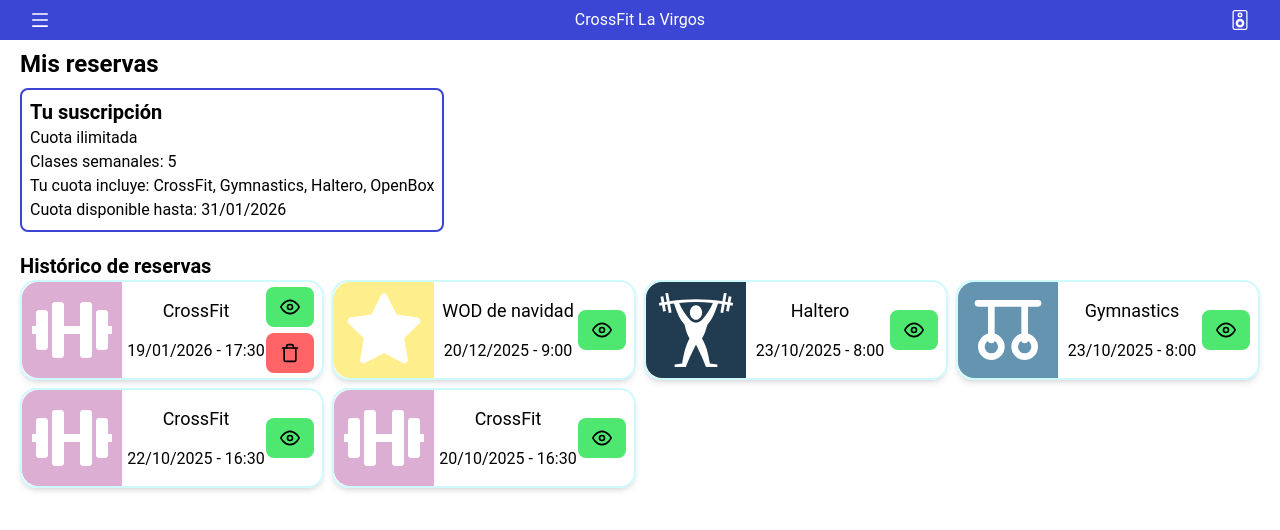
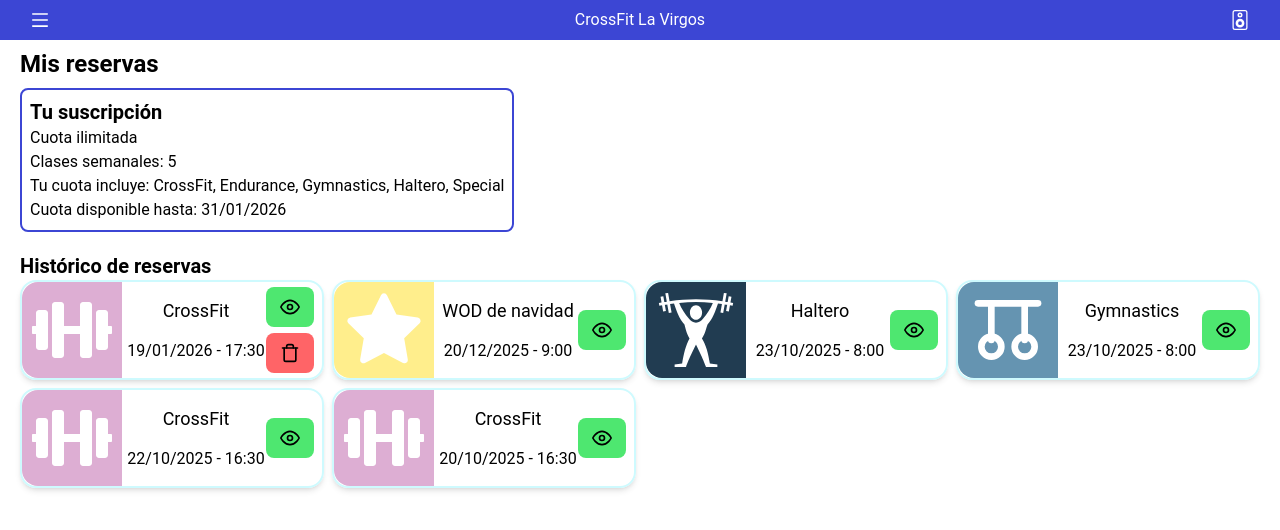
Before and after one commit to cperefer/boxUp_frontend, a React (Vite) app: page /reservations in a window 1280 px wide. Shown: the top 530 px of the page. Built offline with nearby package versions, Linux system fonts and the light colour scheme; sample sign-in values are in the browser's storage.

Commit message:
feat: added skeleton and retrieve data for membership

```diff
--- /dev/null
+++ b/src/actions/getMembership.action.ts
@@ -0,0 +1,16 @@
+import type { Membership } from "@/interfaces/Membership";
+import { MembershipMock } from "@/mocks/Membership.mock";
+
+interface MembershipResponse {
+  membership: Membership;
+}
+
+export const getMembershipAction = async (id: string):Promise<MembershipResponse> => {
+  await new Promise((res) => setTimeout(res, 500));
+
+  const data = {
+   membership: MembershipMock,
+  }
+
+  return data;
+}
--- /dev/null
+++ b/src/hooks/useMembershipData.ts
@@ -0,0 +1,34 @@
+import { getMembershipAction } from "@/actions/getMembership.action";
+import type { Membership } from "@/interfaces/Membership";
+import { useEffect, useState } from "react"
+
+export const useMembershipData = (id: string) => {
+  const [data, setData] = useState<Membership>(
+    {id: '', includes: [], isActive: false, name: '', validUntil: 0, weeklyClasses: 0}
+  )
+  const [loading, setLoading] = useState(true)
+
+
+  useEffect(() => {
+    if (!id) {
+      return;
+    }
+
+    const loadData = async () => {
+      setLoading(true);
+
+      const result = await getMembershipAction(id);
+      setData(result.membership);
+
+      setLoading(false);
+    }
+
+    loadData();
+  }, [id])
+
+  return {
+    data,
+    loading,
+  }
+
+}
--- /dev/null
+++ b/src/interfaces/Membership.ts
@@ -0,0 +1,10 @@
+import type { Class } from "./Classes";
+
+export interface Membership {
+  id: string;
+  validUntil: number;
+  name: string;
+  isActive: boolean;
+  includes: Class[];
+  weeklyClasses: number;
+}
--- /dev/null
+++ b/src/mocks/Membership.mock.ts
@@ -0,0 +1,10 @@
+import type { Membership } from "@/interfaces/Membership";
+
+export const MembershipMock: Membership = {
+  id: '1',
+  isActive: true,
+  name: 'Cuota ilimitada',
+  validUntil: 1769900340000,
+  weeklyClasses: 5,
+  includes: ['CrossFit', 'Endurance', 'Gymnastics', 'Haltero', 'Special']
+}
--- a/src/reservations/components/MembershipComponent.tsx
+++ b/src/reservations/components/MembershipComponent.tsx
@@ -1,12 +1,34 @@
+import { useMembershipData } from "@/hooks/useMembershipData";
+import { useParseDate } from "@/hooks/useParseDate";
+import { useAuthStore } from "@/store/authStore";
+import Skeleton from "react-loading-skeleton";
+
 export const MembershipComponent = () => {
+  const { user } = useAuthStore();
+
+  if (!user) {
+    return;
+  }
+
+  const { data, loading } = useMembershipData(user?.id);
+
   return (
     <div className="pr-5 pt-2 pb-5">
       <div className="p-2 w-fit border-2 border-primary rounded-lg">
         <p className="text-xl font-bold">Tu suscripción</p>
-        <p className="">Cuota ilimitada</p>
-        <p>Clases semanales: 5</p>
-        <p>Tu cuota incluye: CrossFit, Gymnastics, Haltero, OpenBox</p>
-        <p>Cuota disponible hasta: 31/01/2026</p>
+        {
+          loading ? (
+            <Skeleton count={4} width={400} />
+          ) : (
+            <>
+              <p className="">{data.name}</p>
+              <p>Clases semanales: {data.weeklyClasses}</p>
+              <p>Tu cuota incluye: {data.includes.join(', ')}</p>
+              <p>Cuota disponible hasta: {useParseDate(data.validUntil)}</p>
+            </>
+          )
+        }
+
       </div>
     </div>
   )
```
